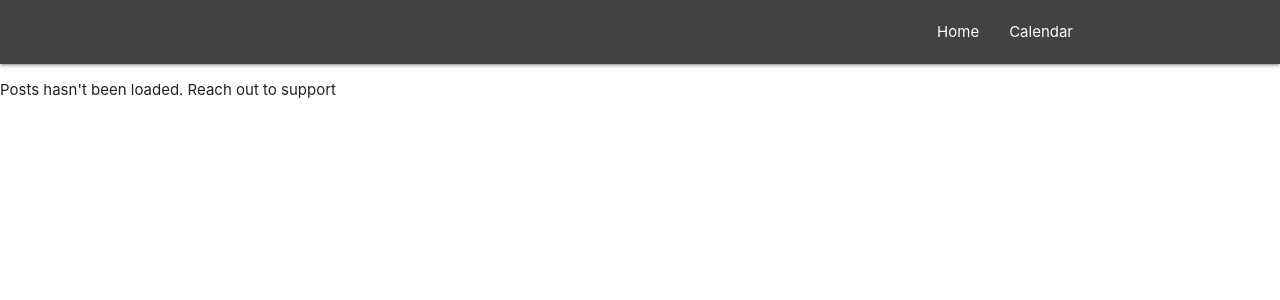
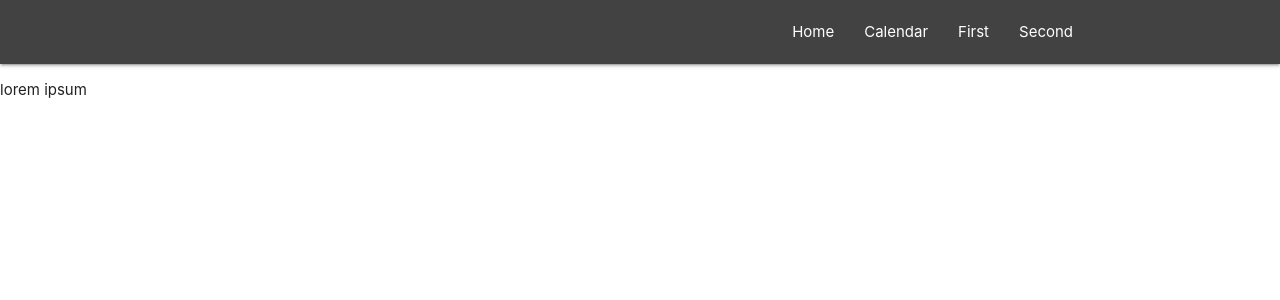
Before and after one commit to duxard/redux-simple-app, a React (Create React App) app: page /linkone in a window 1280 px wide. Shown: the top 300 px of the page. Built offline with nearby package versions, Linux system fonts and the light colour scheme.

Commit message:
add two pages

```diff
--- a/src/App.js
+++ b/src/App.js
@@ -3,6 +3,8 @@ import Home from './components/Home';
 import Calendar from './components/Calendar';
 import Navbar from './components/Navbar';
 import Post from './components/Post';
+import PageOne from './components/PageOne';
+import PageTwo from './components/PageTwo';
 import { BrowserRouter, Switch, Route } from 'react-router-dom';
 
 const App = () => {
@@ -12,7 +14,9 @@ const App = () => {
         <Navbar />
         <Switch>
           <Route exact path='/' component={Home}/>
-          <Route path='/cal/' component={Calendar}/>
+          <Route path='/cal' component={Calendar}/>
+          <Route path='/linkone' component={PageOne}/>
+          <Route path='/linktwo' component={PageTwo}/>
           <Route path='/:post_id' component={Post}/>
         </Switch>
       </div>
--- a/src/actions/postAction.js
+++ b/src/actions/postAction.js
@@ -1,6 +1,8 @@
+import { DELETE_POST } from './types';
+
 export const deletePost = (id) => {
   return {
-    type: 'DELETE_POST',
+    type: DELETE_POST,
     id
   }
 };
--- /dev/null
+++ b/src/actions/types.js
@@ -0,0 +1 @@
+export const DELETE_POST = 'DELETE_POST';
--- a/src/components/Navbar.js
+++ b/src/components/Navbar.js
@@ -9,6 +9,8 @@ const Navbar = () => {
         <ul className="right">
           <li><NavLink to='/'>Home</NavLink></li>
           <li><NavLink to='/cal'>Calendar</NavLink></li>
+          <li><NavLink to='/linkone/'>First</NavLink></li>
+          <li><NavLink to='/linktwo/'>Second</NavLink></li>
         </ul>
       </div>
     </nav>
--- /dev/null
+++ b/src/components/PageOne.js
@@ -0,0 +1,13 @@
+import React from 'react';
+
+class PageOne extends React.Component {
+  render() {
+    return (
+      <div>
+        <p>lorem ipsum</p>
+      </div>
+    );
+  }
+}
+
+export default PageOne;
--- /dev/null
+++ b/src/components/PageTwo.js
@@ -0,0 +1,13 @@
+import React from 'react';
+
+class PageTwo extends React.Component {
+  render() {
+    return (
+      <div>
+        <p>lorem ipsum dolores</p>
+      </div>
+    );
+  }
+}
+
+export default PageTwo;
```
